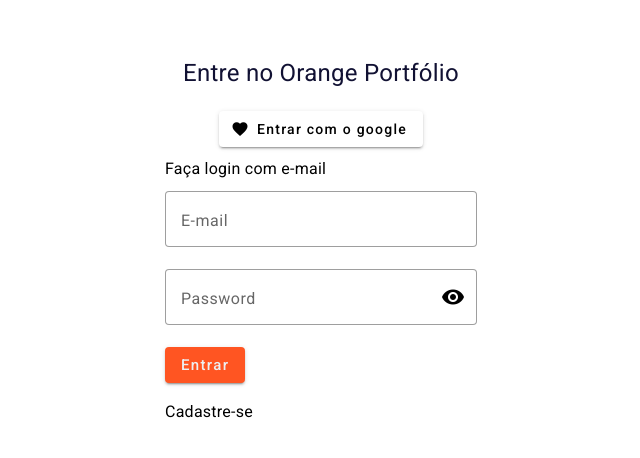
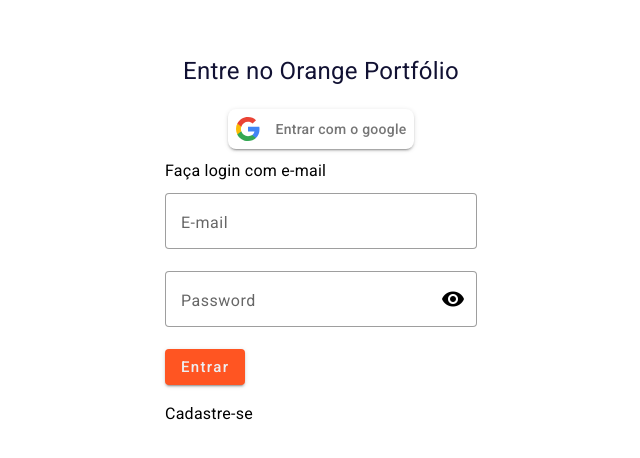
Before and after one commit to gustavo-medeiros18/Orange-Portfolio, an Angular app in the folder frontend/front/: page /login in a window 1280 px wide. Shown: the part 152-610 px from the top of the page, without its empty margins (319-959 px from the left). Built offline with nearby package versions, Linux system fonts and the light colour scheme.

Commit message:
fix: correção estilização botão entrar com google

```diff
--- a/frontend/front/src/app/screens/login/login.component.html
+++ b/frontend/front/src/app/screens/login/login.component.html
@@ -1,10 +1,10 @@
 <div class="container">
   <h5 class="titulo-login">Entre no Orange Portfólio</h5>
   <div class="div-signin">
-    <div class="div-botao-google">
-      <a mat-raised-button routerLink=".">
-        <mat-icon>favorite</mat-icon>
-        Entrar com o google
+    <div>
+      <a class="div-botao-google" routerLink=".">
+        <img src="assets/button-icons/logoGoogle.svg" alt="Logo do Google" class="google-logo">
+        <span class="btntexto">Entrar com o google</span>
       </a>
     </div>
   </div>
--- a/frontend/front/src/app/screens/login/login.component.scss
+++ b/frontend/front/src/app/screens/login/login.component.scss
@@ -1,5 +1,3 @@
-
-
 .container {
   display: flex;
   align-items: center;
@@ -25,3 +23,25 @@
 .msg-cadastro {
   margin-top: 1.13rem;
 }
+
+.div-botao-google {
+  display: flex;
+  align-items: center !important;
+  justify-content: center !important;
+  gap: 16px !important;
+  border-radius: 0.5rem;
+  padding: 0.5rem;
+  background-color: white;
+  box-shadow: 0px 3px 1px -2px rgba(0, 0, 0, 0.2),
+    0px 2px 2px 0px rgba(0, 0, 0, 0.14), 0px 1px 5px 0px rgba(0, 0, 0, 0.12);
+  text-decoration: none;
+  color: rgba(0, 0, 0, 0.54);
+  font-size: 0.875rem;
+  font-style: normal;
+  font-weight: 500;
+}
+
+.google-logo {
+  width: 24px;
+  height: 24px;
+}
```
